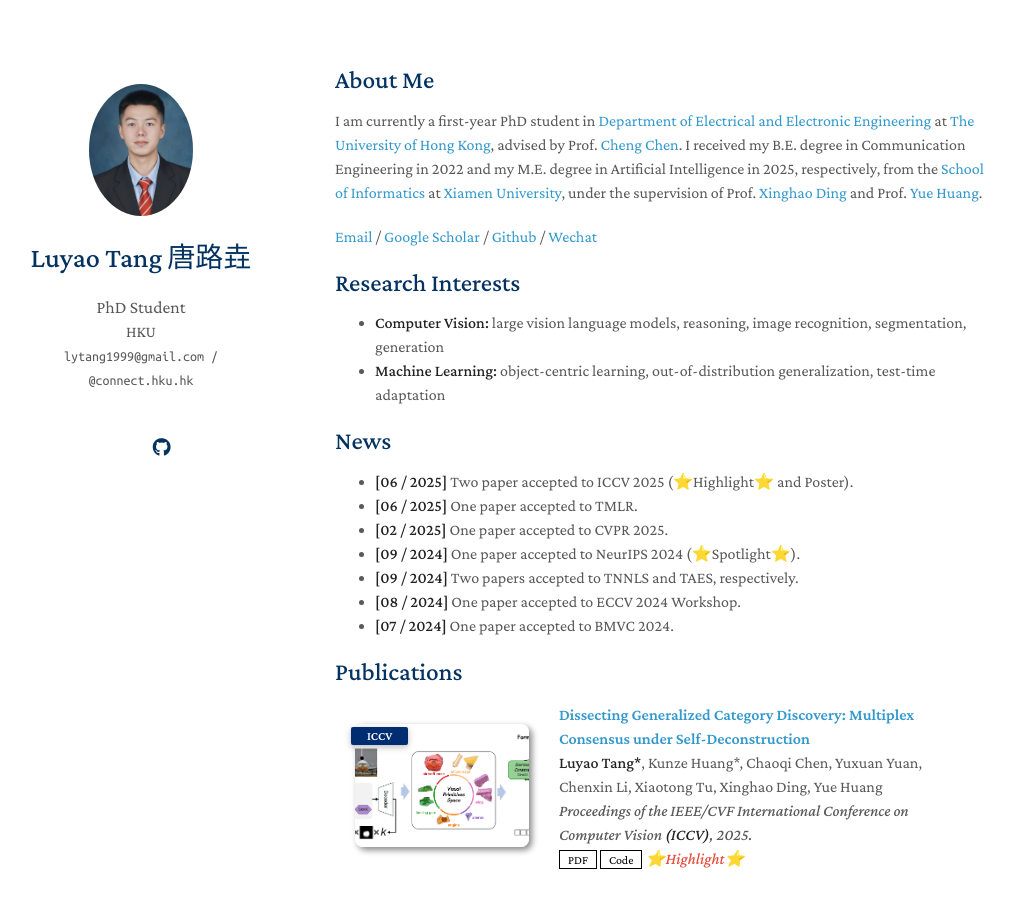
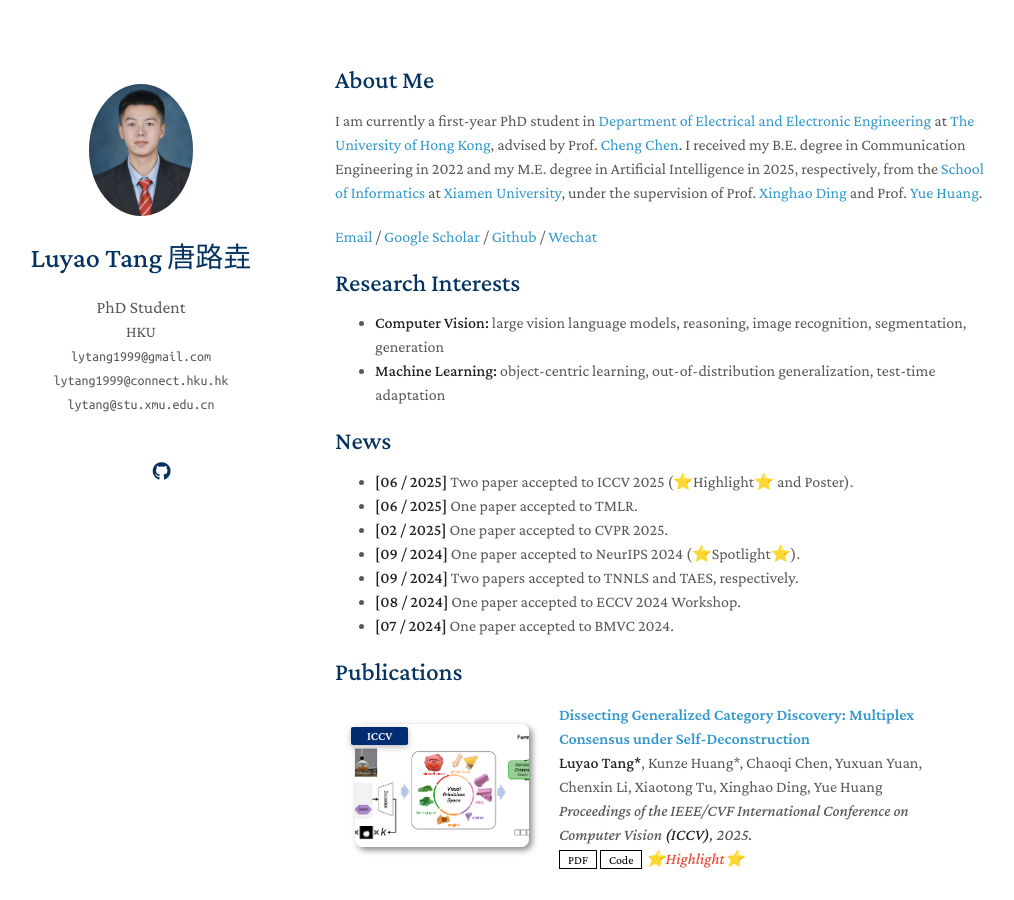
Before and after one commit to lytang63/lytang63.github.io, a Jekyll site: the page built from index.md, in a window 1280 px wide and 900 px high. Shown: the whole window, without its empty margins (135-1149 px from the left). Built offline with Jekyll 4.4.1, drawn with Linux system fonts in a browser that asks for light colours; nearby versions of some CDN libraries; a style sheet for code colours, icons or effects is not loaded; our own code applies the rules of GitHub Pages for plain Markdown files.

Commit message:
Update _config.yml

```diff
--- a/_config.yml
+++ b/_config.yml
@@ -2,7 +2,7 @@
 title: Luyao Tang  唐路垚
 position: PhD Student
 affiliation: HKU
-email: lytang1999@gmail.com / @connect.hku.hk
+email: lytang1999@gmail.com lytang1999@connect.hku.hk lytang@stu.xmu.edu.cn
 
 # Search Engine Optimization (SEO)
 # The following information is used to improve the website traffic from search engines, e.g., Google.
```
